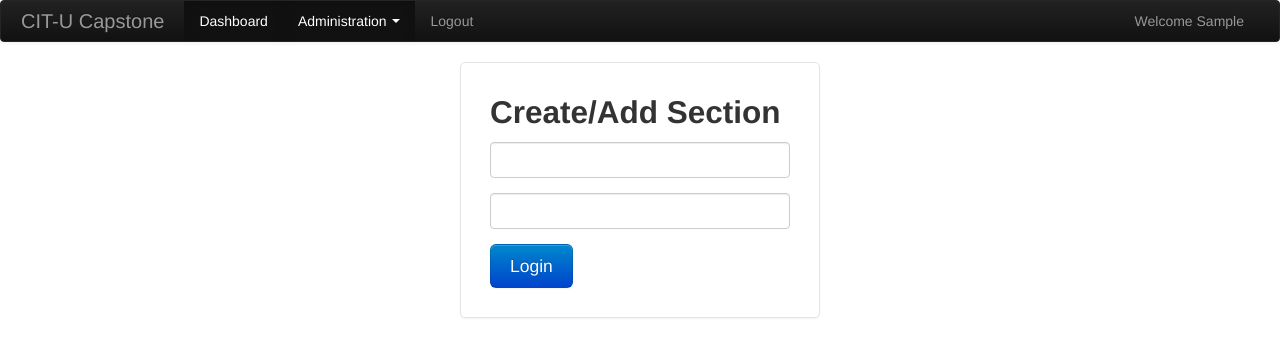
After one commit to jocubillo/citcapstone, a PHP site: page /add_section.php in a window 1280 px wide. The commit adds this page. Shown: the top 357 px of the page. Run offline with PHP 8.4, Linux system fonts and the light colour scheme; the visitor is signed in with stand-in values (Sample User, id 1).

Commit message:
ability to add sections

```diff
--- /dev/null
+++ b/add_section.php
@@ -0,0 +1,89 @@
+<?php
+session_start();
+
+$logged_in = false;
+if( isset($_SESSION['loggedin']) ){
+  $logged_in = true;
+}
+$is_admin = false;
+if( $_SESSION['role'] == 'admin' ){
+  $is_admin = true;
+}
+
+
+require("conn.php");
+?>
+
+
+<!DOCTYPE html>
+<html lang="en">
+<head>
+  <title>Admin - Create Section | CIT Capstone Project</title>
+  <meta charset="utf-8">
+    <meta name="viewport" content="width=device-width, initial-scale=1, shrink-to-fit=no">
+    <meta name="description" content="">
+    <meta name="author" content="">
+    <meta name="generator" content="">
+
+    <link href="css/bootstrap.css" rel="stylesheet">
+    <link href="css/bootstrap-responsive.css" rel="stylesheet">
+    <style type="text/css">
+
+
+      .form-signin {
+        max-width: 300px;
+        padding: 19px 29px 29px;
+        margin: 0 auto 20px;
+        background-color: #fff;
+        border: 1px solid #e5e5e5;
+        -webkit-border-radius: 5px;
+           -moz-border-radius: 5px;
+                border-radius: 5px;
+        -webkit-box-shadow: 0 1px 2px rgba(0,0,0,.05);
+           -moz-box-shadow: 0 1px 2px rgba(0,0,0,.05);
+                box-shadow: 0 1px 2px rgba(0,0,0,.05);
+      }
+      .form-signin .form-signin-heading,
+      .form-signin .checkbox {
+        margin-bottom: 10px;
+      }
+      .form-signin input[type="text"],
+      .form-signin input[type="password"] {
+        font-size: 16px;
+        height: auto;
+        margin-bottom: 15px;
+        padding: 7px 9px;
+      }
+
+    </style>
+</head>
+<body class="d-flex flex-column h-100">
+
+  <?php include('header.php');?>
+
+
+  <form action="" method="POST" class="form-signin" >
+      <h2 class="form-signin-heading">Create/Add Section</h2>
+
+      <?php
+        if( $error ){
+          echo '<div class="alert alert-danger">'.$error_msg.'</div><br/>';
+        }
+      ?>
+
+      <input type="text" name="" placeholder="" class="input-block-level" /> <br/>
+      <input type="text" name="" placeholder="" class="input-block-level"/> <br/>
+      <input type="submit" name="submit" value="Login" class="btn btn-large btn-primary" />
+    </form>
+
+
+  <script type="text/javascript" src="js/jquery.js"></script>
+  <script type="text/javascript" src="js/bootstrap.js"></script>
+</body>
+</html>
+
+<?php
+if( !$logged_in )
+  header("Location: index.php");
+  exit();
+?>
--- /dev/null
+++ b/conn.php
@@ -0,0 +1,19 @@
+<?php
+
+$db_user = '';
+$db_pass = '';
+$db_name = 'test';
+$host = '';
+$error = false;
+$error_msg = '';
+
+$conn = new mysqli($host, $db_user, $db_pass, $db_name);
+if( mysqli_connect_error() ){
+	die(' Error Connecting to database ' . mysqli_connect_errno() . ' - ' . mysqli_connect_error() );
+}else{
+	//echo 'ok';
+}
+
+
+
+?>
--- /dev/null
+++ b/header.php
@@ -0,0 +1,43 @@
+<div class="navbar navbar-inverse">
+		<div class="navbar-inner">
+			<div class="container">
+				<!-- .btn-navbar is used as the toggle for collapsed navbar content -->
+				<a class="btn btn-navbar" data-toggle="collapse" data-target=".nav-collapse">
+					<span class="icon-bar"></span>
+					<span class="icon-bar"></span>
+					<span class="icon-bar"></span>
+				</a>
+				<!-- Be sure to leave the brand out there if you want it shown -->
+				<a class="brand" href="dashboard.php">CIT-U Capstone</a>
+
+				<div class="nav-collapse collapse navbar-inverse-collapse">
+                    <ul class="nav">
+                      <li class="active"><a href="dashboard.php">Dashboard</a></li>
+
+
+                      <?php if($is_admin):?>
+                      <li class="dropdown active">
+                        <a href="#" class="dropdown-toggle" data-toggle="dropdown">Administration <b class="caret"></b></a>
+                        <ul class="dropdown-menu">
+                        	<li class="nav-header">Sections</li>
+                        	<li><a href="view_sections.php">View Section</a></li>
+							<li><a href="add_section.php">Create Section</a></li>
+							<li class="divider"></li>
+							<li class="nav-header">Users</li>
+							<li><a href="#">View Users</a></li>
+							<li><a href="#">Add User</a></li>
+                        </ul>
+                      </li>
+                  	<?php endif;?>
+
+                  	<li><a href="logout.php">Logout</a></li>
+
+                    </ul>
+                    <ul class="nav pull-right">
+                    	<li><a href="#">Welcome <?php echo ucfirst($_SESSION['user_name']);?></a></li>
+                    </ul>
+                  </div>
+
+			</div>
+		</div>
+	</div>
```
Also changed, not shown: dashboard.php (+29 -67 lines), index.php (+2 -21 lines), libs/sections.php (added, +21 -0 lines), view_sections.php (added, +47 -0 lines).
